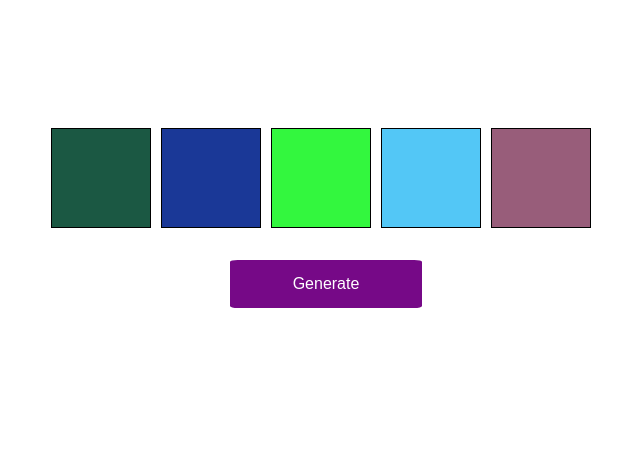
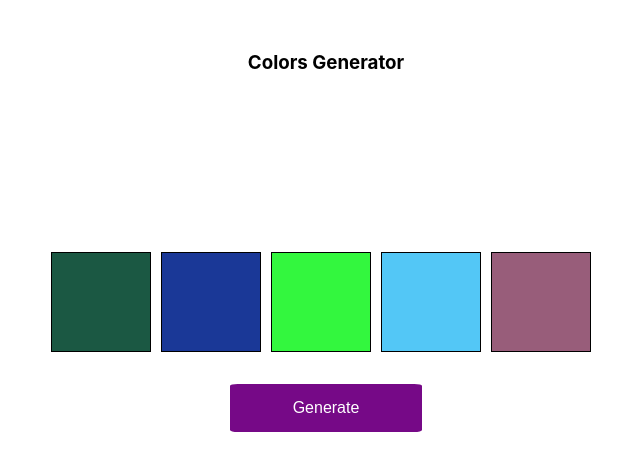
Before and after one commit to kamleshpra995/colors-challenge, a Next.js app: page / in a window 1280 px wide. Shown: the top 470 px of the page, without its empty margins (314-954 px from the left). Built offline with nearby package versions, Linux system fonts and the light colour scheme.

Commit message:
Update index.js

```diff
--- a/pages/index.js
+++ b/pages/index.js
@@ -27,6 +27,9 @@ export default function Home() {
 
   return (
     <div className={styles.container}>
+      <div className={styles.buttonContainer}>
+        <h3>Colors Generator</h3>
+      </div>
       <main className={styles.main}>
         {colors && colors.map(({ type, values }) => {
           const parser = colorParsers[type];
```
